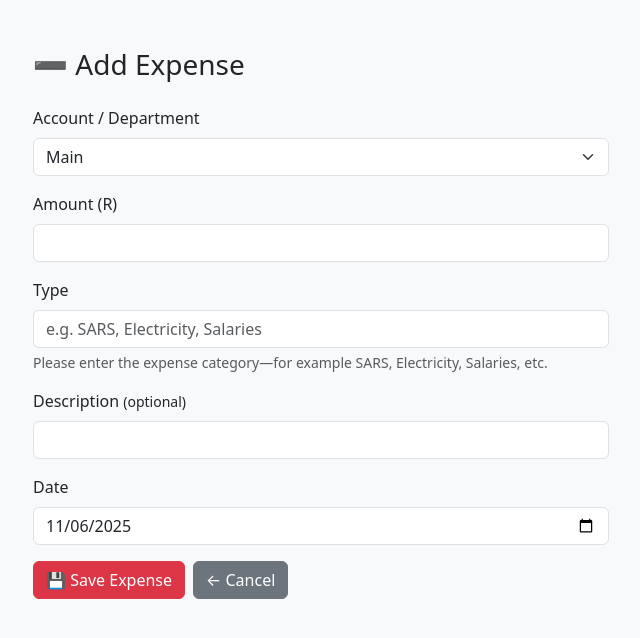
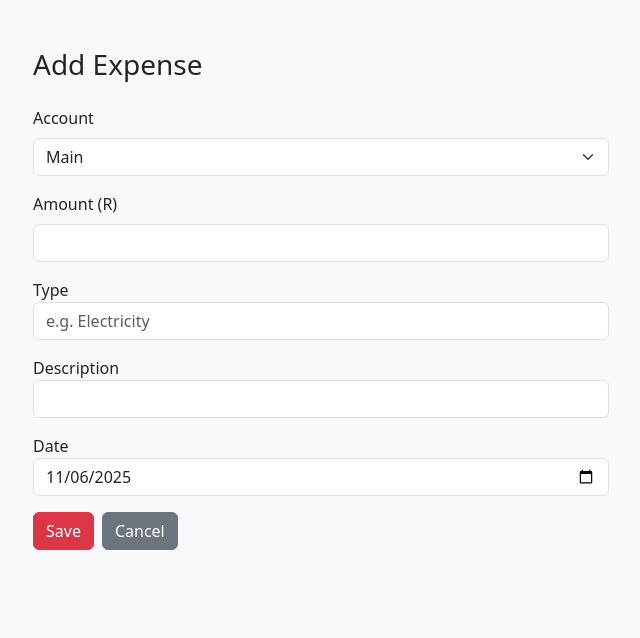
Before and after one commit to Nnzheni/church-finance-manager, a Flask app: page /add-expense in a window 1280 px wide. Shown: the top 638 px of the page, without its empty margins (319-959 px from the left). Run offline with Flask 3, Linux system fonts and the light colour scheme; the visitor is signed in with stand-in values (Sample User, id 1).

Commit message:
Update add_expense.html

```diff
--- a/templates/add_expense.html
+++ b/templates/add_expense.html
@@ -1,86 +1,28 @@
-<!DOCTYPE html>
-<html lang="en">
-<head>
-  <meta charset="UTF-8">
-  <title>Add Expense – AFM-RCA Finance Manager</title>
-  <link
-    href="https://cdn.jsdelivr.net/npm/bootstrap@5.3.0/dist/css/bootstrap.min.css"
-    rel="stylesheet"
-  >
+<!doctype html>
+<html><head>
+<meta charset="utf-8"><title>Add Expense</title>
+<link href="https://cdn.jsdelivr.net/npm/bootstrap@5.3.0/dist/css/bootstrap.min.css" rel="stylesheet">
 </head>
 <body class="bg-light">
 <div class="container mt-5" style="max-width:600px;">
-    <h3 class="mb-4">➖ Add Expense</h3>
+  <h3 class="mb-4">Add Expense</h3>
   <form method="POST" action="{{ url_for('add_expense') }}">
-
-      {% with messages = get_flashed_messages(with_categories=true) %}
-      {% if messages %}
-        {% for category, msg in messages %}
-          <div class="alert alert-{{ category }}">{{ msg }}</div>
+    {% for cat,msg in get_flashed_messages(with_categories=true) %}
+      <div class="alert alert-{{ cat }}">{{ msg }}</div>
     {% endfor %}
-      {% endif %}
-      {% endwith %}
-
     {% if role=='Finance Manager' %}
     <div class="mb-3">
-        <label class="form-label">Account / Department</label>
-        <select name="account" class="form-select" required>
-          {% for acct in valid_accounts %}
-            <option value="{{ acct }}">{{ acct }}</option>
-          {% endfor %}
+      <label class="form-label">Account</label>
+      <select name="account" class="form-select">
+        {% for a in valid_accounts %}<option value="{{ a }}">{{ a }}</option>{% endfor %}
       </select>
     </div>
     {% endif %}
-
-      <div class="mb-3">
-        <label class="form-label">Amount (R)</label>
-        <input
-          type="number"
-          step="0.01"
-          name="amount"
-          class="form-control"
-          required
-        >
-      </div>
-
-      <div class="mb-3">
-        <label class="form-label">Type</label>
-        <input
-          type="text"
-          name="type"
-          class="form-control"
-          placeholder="e.g. SARS, Electricity, Salaries"
-          required
-        >
-        <div class="form-text">
-          Please enter the expense category—for example SARS, Electricity, Salaries, etc.
-        </div>
-      </div>
-
-      <div class="mb-3">
-        <label class="form-label">Description <small>(optional)</small></label>
-        <input
-          type="text"
-          name="description"
-          class="form-control"
-        >
-      </div>
-
-      <div class="mb-3">
-        <label class="form-label">Date</label>
-        <input
-          type="date"
-          name="date"
-          class="form-control"
-          value="{{ now.strftime('%Y-%m-%d') }}"
-          required
-        >
-      </div>
-
-      <div class="d-flex gap-2">
-        <button type="submit" class="btn btn-danger">💾 Save Expense</button>
-        <a href="{{ url_for('dashboard') }}" class="btn btn-secondary">← Cancel</a>
-      </div>
+    <div class="mb-3"><label class="form-label">Amount (R)</label><input name="amount" type="number" step="0.01" class="form-control" required></div>
+    <div class="mb-3"><label>Type</label><input name="type" class="form-control" placeholder="e.g. Electricity"></div>
+    <div class="mb-3"><label>Description</label><input name="description" class="form-control"></div>
+    <div class="mb-3"><label>Date</label><input name="date" type="date" value="{{ now.strftime('%Y-%m-%d') }}" class="form-control" required></div>
+    <div class="d-flex gap-2"><button class="btn btn-danger">Save</button><a class="btn btn-secondary" href="{{ url_for('dashboard') }}">Cancel</a></div>
   </form>
 </div>
 </body>
```
Lines whose indentation alone changed are shown as unchanged.
